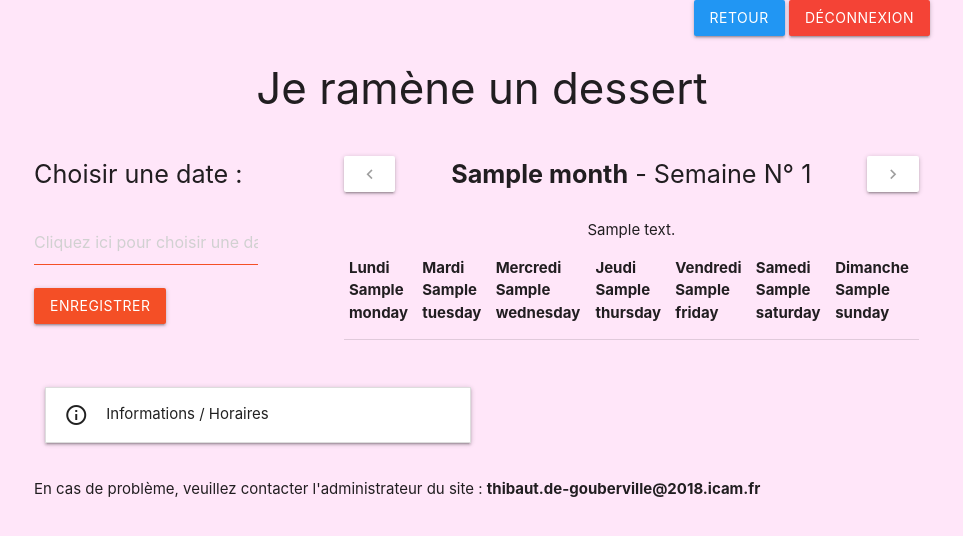
After one commit to thibaut2g/soupe, a Symfony app: template templates/dessert/index.html.twig in a window 1280 px wide. The commit adds this page. Shown: the top 536 px of the page, without its empty margins (158-1121 px from the left). Run offline with Twig, Linux system fonts and the light colour scheme; the template is opened without the code that fills it: most values are stand-ins (such as "Sample title", 1, 10 or a date in 2020); lists and menus that the app fills with data are empty; some libraries are stand-ins or nearby versions.

Commit message:
Mise à jour 2022 + je ramène un dessert

```diff
--- /dev/null
+++ b/templates/dessert/index.html.twig
@@ -0,0 +1,95 @@
+{% extends 'base.html.twig' %}
+
+{% block title %}Service Sacré Coeur{% endblock %}
+
+{% block body %}
+
+    <style>
+        body {
+            background-color: #ffe6f9;
+        }
+        {% if is_granted('ROLE_ADMIN') %}
+            .userinfo {
+                cursor: pointer;
+            }
+        {% endif %}
+    </style>
+
+    <div class="container">
+        <div class="right-align">
+            <a href="{{ path('home') }}" class="btn blue">Retour</a>
+            <a href="{{ path('app_logout') }}" class="btn red">Déconnexion</a>
+        </div>
+        <h3 class="center">Je ramène un dessert</h3>
+
+        <div class="row">
+            <div class="col m3 s12">
+                <form id="datepicker_form">
+                    <div class="row">
+                        <p class="flow-text">Choisir une date : </p>
+                        <div class="input-field">
+                            <input type="text" class="datepicker" id="datepicker" placeholder="Cliquez ici pour choisir une date">
+                        </div>
+                        <div class="input-field">
+                            <input class="btn soupe" type="submit" value="Enregistrer">
+                        </div>
+                    </div>
+                </form>
+            </div>
+
+            <div class="col s12 m8 offset-m1 center">
+                <p class="flow-text ">
+                    <a class="btn white left" href="{{ path('monday_soupe', {"monday" : lastMonday}) }}"><i class="material-icons grey-text">navigate_before</i></a>
+                    <b>{{ month }}</b> - Semaine N° {{ weekNumber }}
+                    <a class="btn white right" href="{{ path('monday_soupe', {"monday" : nextMonday}) }}"><i class="material-icons grey-text">navigate_next</i></a>
+                </p>
+
+                <table>
+                    <thead>
+                    <tr>
+                        <th>Lundi {{ weekDays.monday }}</th>
+                        <th>Mardi {{ weekDays.tuesday }}</th>
+                        <th>Mercredi {{ weekDays.wednesday }}</th>
+                        <th>Jeudi {{ weekDays.thursday }}</th>
+                        <th>Vendredi {{ weekDays.friday }}</th>
+                        <th>Samedi {{ weekDays.saturday }}</th>
+                        <th>Dimanche {{ weekDays.sunday }}</th>
+                    </tr>
+                    </thead>
+
+                    <tbody>
+                    {% autoescape %}
+                        {{ tbody | raw}}
+                    {% endautoescape %}
+                    </tbody>
+                </table>
+            </div>
+            {% if (isAdmin) %}
+                <div class="col s12 m8 offset-m4 center">
+                    <p class="flow-text red-text text-darken-1">Vous ne pouvez pas vous inscrire avec le compte administrateur. Pour cela merci de vous déconnecter et de vous reconnecter avec votre adresse email.</p>
+                </div>
+            {% endif %}
+        </div>
+        <div class="row">
+            <div class="col m6 s12">
+                <ul class="collapsible">
+                    <li>
+                        <div class="collapsible-header"><i class="material-icons">info_outline</i>Informations / Horaires</div>
+                        <div class="collapsible-body">
+                            <p>Merci de ramener la soupe un peu avant 19h au 40 rue des Bouchers de Perthe et de sonner en arrivant. Nous vous remercions pour votre générosité.</p>
+                        </div>
+                    </li>
+                </ul>
+            </div>
+        </div>
+        <div class="col s12 m8 offset-m4">
+            <p>En cas de problème, veuillez contacter l'administrateur du site : <b>thibaut.de-gouberville@2018.icam.fr</b></p>
+        </div>
+        <div style="display: none" id="type">dessert</div>
+    </div>
+{% endblock %}
+
+{% block javascripts %}
+    {{ parent() }}
+    <script src="{{ asset('js/datepicker2.js') }}?17042022"></script>
+{% endblock %}
--- a/templates/home/index.html.twig
+++ b/templates/home/index.html.twig
@@ -19,6 +19,7 @@
         {% endif %}
 
         <a href="{{ path('soupe') }}" class="btn green">Je ramène de la soupe</a>
+        <a href="{{ path('dessert') }}" class="btn pink">Je ramène un dessert</a>
         <a href="{{ path('app_logout') }}" class="btn red">Déconnexion</a>
     </div>
     <h1 class="center">Inscription à la soupe du Sacré Coeur</h1>
```
Also changed, not shown: src/Controller/SoupeController.php (+57 -1 lines).
